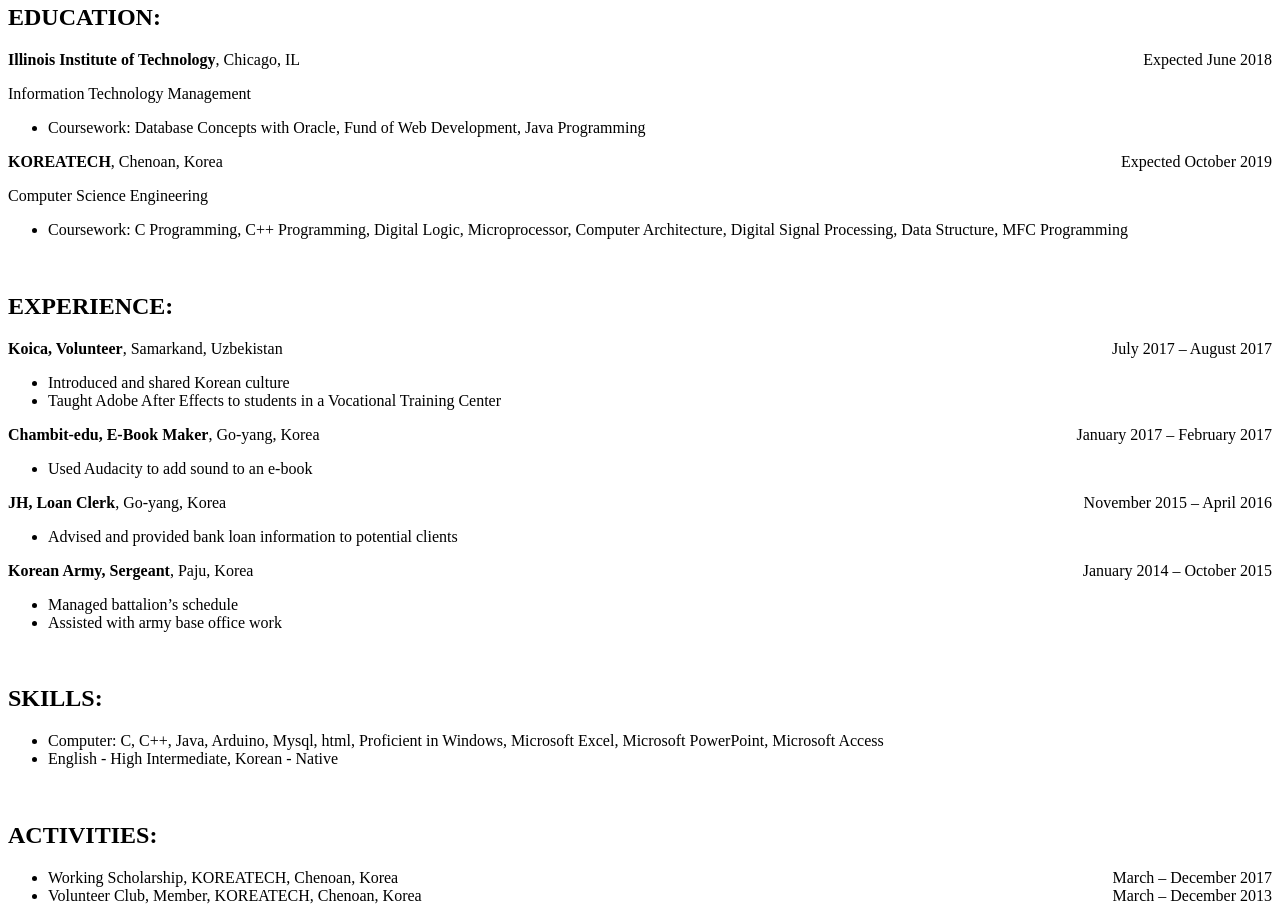
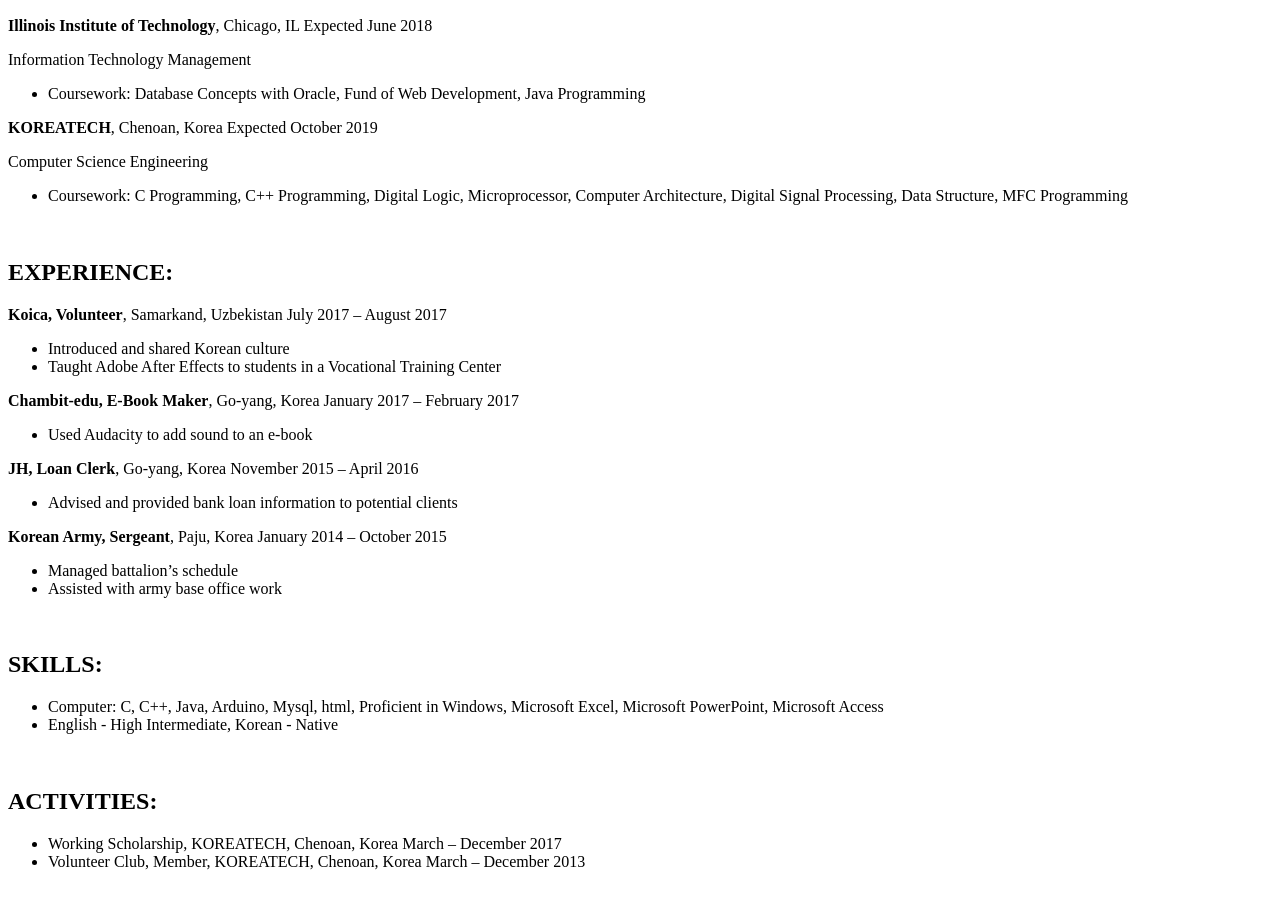
Before and after one commit to Sang-yun/ITMD361, a plain HTML site: page Project01/resume.html in a window 1280 px wide. Shown: the part 276-1197 px from the top of the page. After the commit the page ends 1163 px from the top, so only its background shows below. Drawn offline with Linux system fonts and the light colour scheme.

Commit message:
Update resume.html

```diff
--- a/Project01/resume.html
+++ b/Project01/resume.html
@@ -9,25 +9,25 @@
 		<a href="index.html">Home</a> | <a href="manchester_city.html">Manchester City</a> | <a href="resume.html">Resume</a>
 	</nav>
 	<div class="Resume">
-		<text align="right">
+
 		<h1>Sangyun Lee</h1>
 		<p>3241 South Wabash Avenue</p>
 		<p>Chicago, IL 60616</p>
 		<p>917-242-9689</p>
 		<p><a href="slee221@hawk.iit.edu">slee221@hawk.iit.edu</a></p>
-		</text>
-		<br>
+
+
 		<div class="education">
       		<h2>EDUCATION:</h2>
         	<p><strong>Illinois Institute of Technology</strong>, Chicago, IL
-			<span style="float : right;">Expected June 2018</span></p>
+			Expected June 2018</p>
        		<p>Information Technology Management</p>
        		<ul>
        			<li>Coursework: Database Concepts with Oracle, Fund of Web Development, Java Programming
        			</li>
        		</ul>
        		<p><strong>KOREATECH</strong>, Chenoan, Korea
-			<span style="float : right;">Expected October 2019</span></p>
+			Expected October 2019</p>
        		<p>Computer Science Engineering</p>
        		<ul>
        			<li>Coursework: C Programming, C++ Programming, Digital Logic, Microprocessor, Computer Architecture, Digital Signal Processing, Data Structure, MFC Programming
@@ -38,7 +38,7 @@
     	<div class="experience">
       		<h2>EXPERIENCE:</h2>
         	<p><strong>Koica, Volunteer</strong>, Samarkand, Uzbekistan
-			<span style="float : right;">July 2017 – August 2017</span></p>
+			July 2017 – August 2017</p>
        		<ul>
        			<li>Introduced and shared Korean culture
        			</li>
@@ -46,19 +46,19 @@
        			</li>
        		</ul>
        		<p><strong>Chambit-edu, E-Book Maker</strong>, Go-yang, Korea
-			<span style="float : right;">January 2017 – February 2017</span></p>
+			January 2017 – February 2017</p>
        		<ul>
        			<li>Used Audacity to add sound to an e-book
        			</li>
        		</ul>
        		<p><strong>JH, Loan Clerk</strong>, Go-yang, Korea
-			<span style="float : right;">November 2015 – April 2016</span></p>
+			November 2015 – April 2016</p>
        		<ul>
        			<li>Advised and provided bank loan information to potential clients
        			</li>
        		</ul>
        		<p><strong>Korean Army, Sergeant</strong>, Paju, Korea
-			<span style="float : right;">January 2014 – October 2015</span></p>
+			January 2014 – October 2015</p>
        		<ul>
        			<li>Managed battalion’s schedule
        			</li>
@@ -81,10 +81,10 @@
       		<h2>ACTIVITIES:</h2>
         	<ul>
        			<li>Working Scholarship, KOREATECH, Chenoan, Korea
-       				<span style="float : right;">March – December 2017</span>
+       				March – December 2017
        			</li>
        			<li>Volunteer Club, Member, KOREATECH, Chenoan, Korea
-       				<span style="float : right;">March – December 2013</span>
+       				March – December 2013
        			</li>
        		</ul>
     	</div>
```
